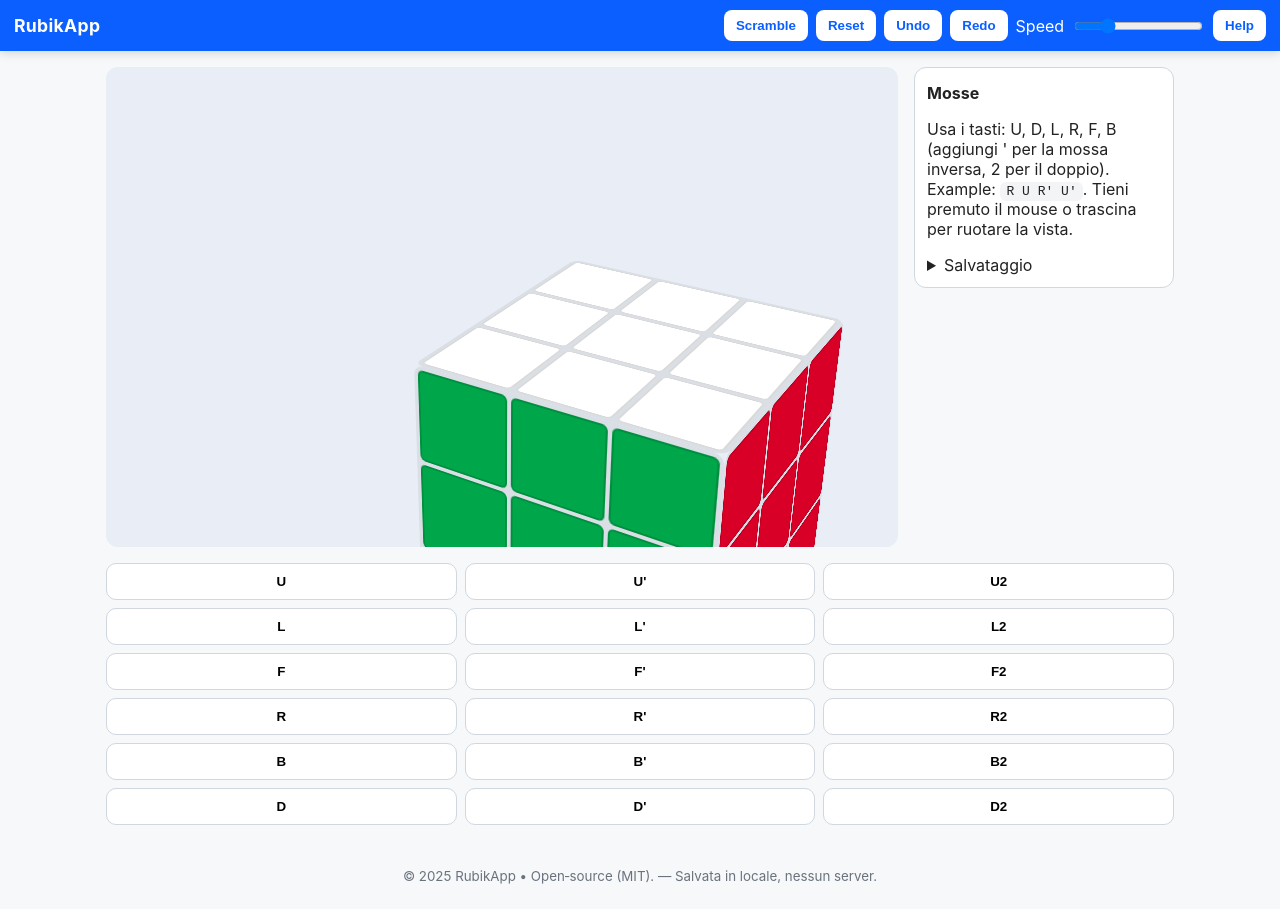
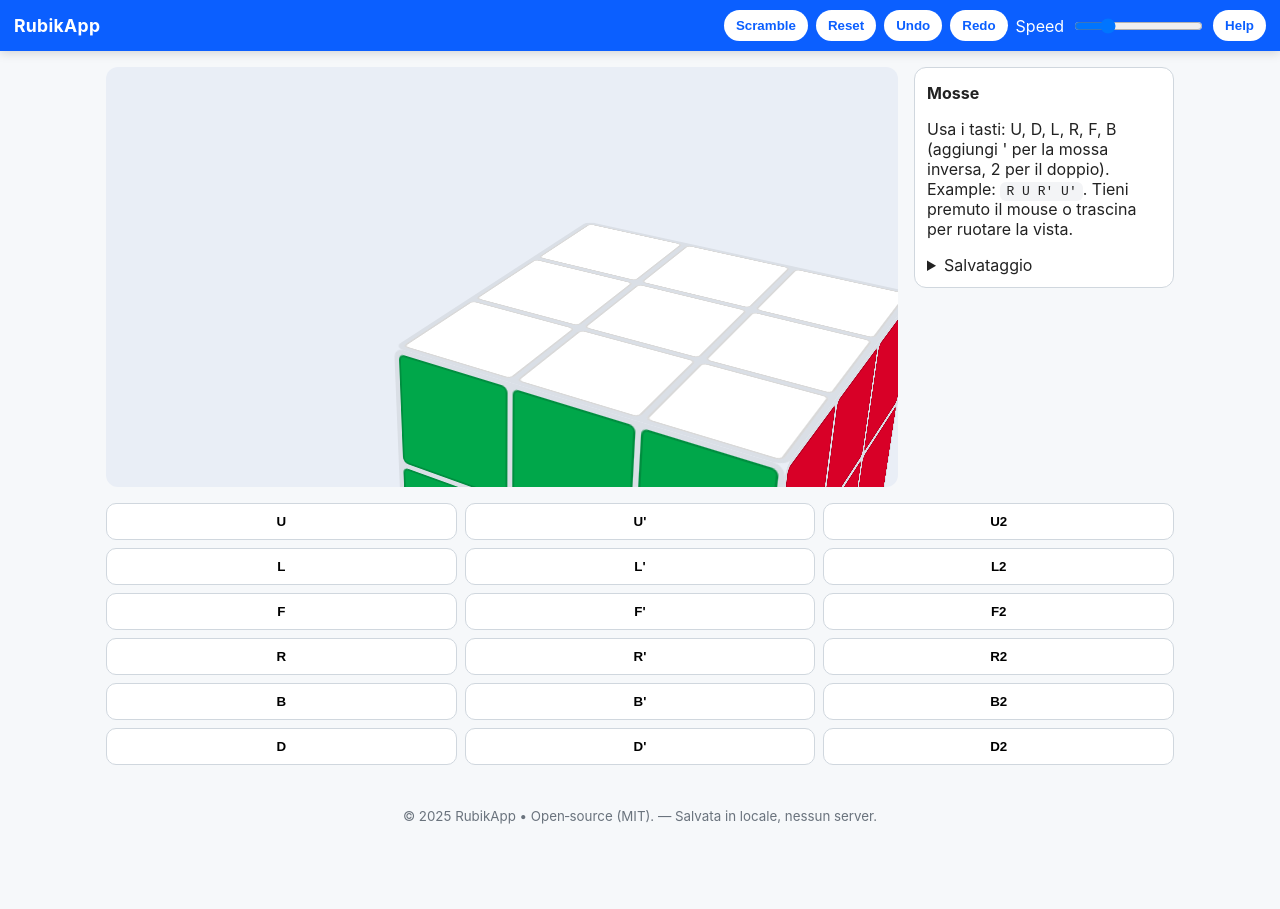
Before and after one commit to pezzaliapp/RubikAPP, a plain HTML site: page index.html in a window 1280 px wide. After the commit the page ends 849 px from the top, so only its background shows below. Drawn offline with Linux system fonts and the light colour scheme.

Commit message:
Add files via upload

```diff
--- a/app.js
+++ b/app.js
@@ -21,7 +21,7 @@
   const moveDrag = (x,y) => {
     if(!isDragging) return;
     rotY += (x-lastX)*0.4;
-    rotX -= (y-lastY)*0.4;
+    rotX -= (y-lastY)*0.4; rotX = Math.max(-85, Math.min(85, rotX));
     lastX = x; lastY = y;
     updateCamera();
   };
@@ -30,7 +30,7 @@
   window.addEventListener('mousemove', e=>moveDrag(e.clientX,e.clientY));
   window.addEventListener('mouseup', endDrag);
   sceneEl.addEventListener('touchstart', e=>{ const t=e.touches[0]; startDrag(t.clientX,t.clientY); }, {passive:true});
-  window.addEventListener('touchmove', e=>{ const t=e.touches[0]; moveDrag(t.clientX,t.clientY); }, {passive:true});
+  window.addEventListener('touchmove', e=>{ const t=e.touches[0]; moveDrag(t.clientX,t.clientY); e.preventDefault(); }, {passive:false});
   window.addEventListener('touchend', endDrag);
 
   // Model: each face is array of 9 stickers (0..8)
--- a/style.css
+++ b/style.css
@@ -1,24 +1,28 @@
 *{box-sizing:border-box}
 html,body{height:100%;margin:0}
+:root{ --face: min(78vw, 56vh, 360px); } /* lato della faccia */
 body{font-family:-apple-system,BlinkMacSystemFont,'Segoe UI',Roboto,Arial,sans-serif;color:#222;background:#f6f8fa}
 .topbar{position:sticky;top:0;z-index:10;display:flex;align-items:center;justify-content:space-between;padding:10px 14px;background:#0b5fff;color:#fff;box-shadow:0 2px 10px rgba(0,0,0,.15)}
 .topbar h1{margin:0;font-size:1.1rem;font-weight:700;letter-spacing:.3px}
 .controls{display:flex;gap:8px;align-items:center;flex-wrap:wrap}
-.controls button{border:0;border-radius:8px;padding:8px 12px;background:#fff;color:#0b5fff;font-weight:700;cursor:pointer}
+.controls button{border:0;border-radius:999px;padding:8px 12px;background:#fff;color:#0b5fff;font-weight:700;cursor:pointer}
 .controls button:active{transform:translateY(1px)}
 .controls .speed{display:flex;gap:8px;align-items:center;color:#fff}
 main{max-width:1100px;margin:0 auto;padding:16px}
 .scene-wrap{display:grid;grid-template-columns:1fr 260px;gap:16px;align-items:start}
-.scene{height:480px;background:#e9eef6;border-radius:12px;display:grid;place-items:center;perspective:1200px;overflow:hidden}
-.cube{position:relative;transform-style:preserve-3d;transition:transform .25s ease}
-.face{position:absolute;width:300px;height:300px;display:grid;grid-template-columns:repeat(3,1fr);grid-template-rows:repeat(3,1fr);gap:4px;padding:4px;background:#1111;backface-visibility:hidden;border-radius:10px}
+@media (max-width: 880px){
+  .scene-wrap{grid-template-columns:1fr}
+}
+.scene{height:calc(var(--face) + 60px);background:#e9eef6;border-radius:12px;display:grid;place-items:center;perspective:1200px;overflow:hidden;touch-action:none}
+.cube{position:relative;transform-style:preserve-3d;-webkit-transform-style:preserve-3d;transition:transform .25s ease}
+.face{position:absolute;width:var(--face);height:var(--face);display:grid;grid-template-columns:repeat(3,1fr);grid-template-rows:repeat(3,1fr);gap:calc(var(--face)/75);padding:calc(var(--face)/75);background:#1111;backface-visibility:hidden;-webkit-backface-visibility:hidden;border-radius:10px}
 .sticker{border-radius:6px;box-shadow:inset 0 0 0 2px rgba(0,0,0,.15);}
-.face.U{transform:rotateX(90deg) translateZ(150px)}
-.face.D{transform:rotateX(-90deg) translateZ(150px)}
-.face.F{transform:translateZ(150px)}
-.face.B{transform:rotateY(180deg) translateZ(150px)}
-.face.L{transform:rotateY(-90deg) translateZ(150px)}
-.face.R{transform:rotateY(90deg) translateZ(150px)}
+.face.U{transform:rotateX(90deg) translateZ(calc(var(--face)/2))}
+.face.D{transform:rotateX(-90deg) translateZ(calc(var(--face)/2))}
+.face.F{transform:translateZ(calc(var(--face)/2))}
+.face.B{transform:rotateY(180deg) translateZ(calc(var(--face)/2))}
+.face.L{transform:rotateY(-90deg) translateZ(calc(var(--face)/2))}
+.face.R{transform:rotateY(90deg) translateZ(calc(var(--face)/2))}
 .legend{background:#fff;border:1px solid #d0d7de;border-radius:12px;padding:12px}
 .legend h3{margin:.2rem 0 .4rem;font-size:1rem}
 .legend code{background:#f3f4f6;padding:2px 6px;border-radius:6px}
```
